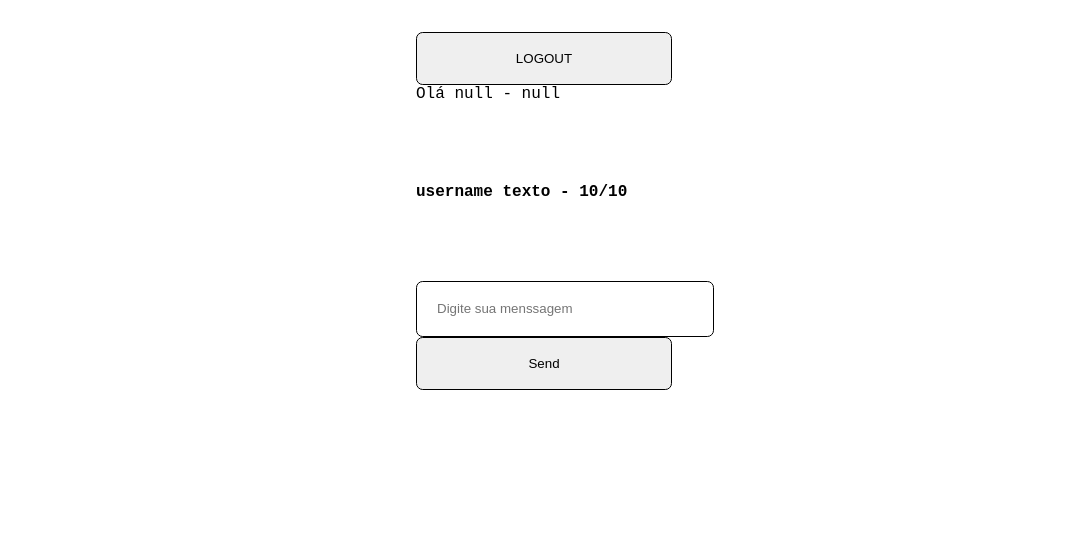
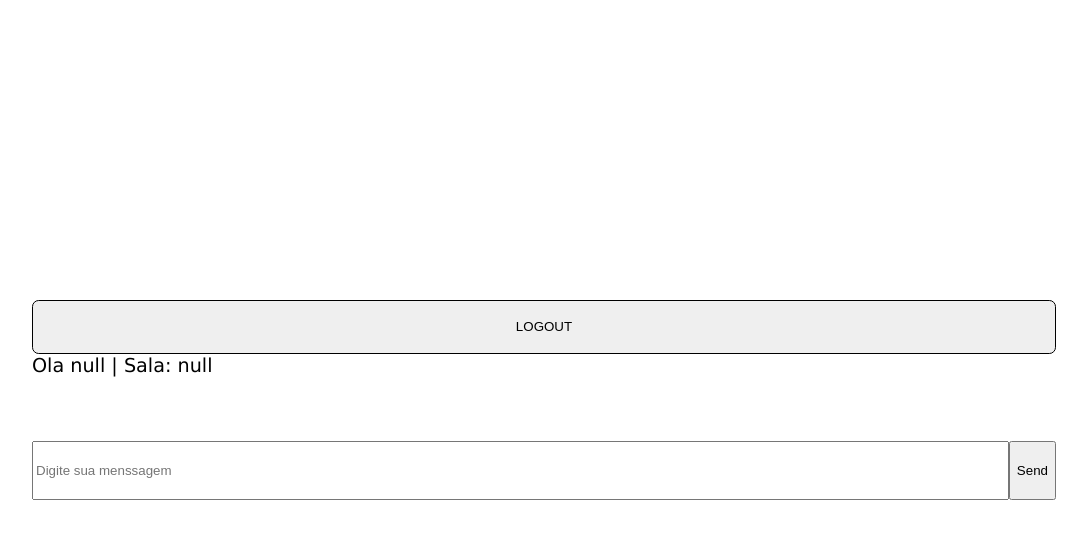
Before and after one commit to Otavioalv/websoketsTest, a website: page src/public/chat.html in a window 1280 px wide. Both pictures are taken after typing "Sample" into the empty fields and a click on the button "Send". Shown: the whole page, without its empty margins (96-1183 px from the left). Drawn offline with nearby package versions, Linux system fonts and the light colour scheme; no server answers.

Commit message:
Finalizado

```diff
--- a/src/public/chat.html
+++ b/src/public/chat.html
@@ -7,8 +7,8 @@
     <title>Document</title>
 </head>
 <body>
-    <div class="container">
-        <div class="row">
+    <div class="container-chat">
+        <div class="row-chat">
             <button type="button" class="logout" id="logout">LOGOUT</button>
 
             <div id="username">
@@ -19,17 +19,13 @@
 
             <div id="chat-content" class="conteiner-message">
                 <div class="messages" id="messages">
-                    <div class="new_message">
-                        <label class="form-label">
-                            <strong>username</strong>
-                            <span>texto - 10/10</span>
-                            <span id="status"></span>
-                        </label>
-                    </div>
                 </div>
             </div>
-            <input type="text" class="form-control" placeholder="Digite sua menssagem" id="menssagem">
-            <button type="button" id="sendMensage">Send</button>
+
+            <div class="chatText">
+                <input type="text" class="form-control" placeholder="Digite sua menssagem" id="menssagem">
+                <button type="button" id="sendMensage">Send</button>
+            </div>
         </div>
     </div>
     <script src="https://cdn.socket.io/4.4.1/socket.io.min.js"></script>
--- a/src/public/chat.js
+++ b/src/public/chat.js
@@ -6,15 +6,25 @@ document.addEventListener('DOMContentLoaded', () => {
     const room = urlSearch.get('room');
 
     const elementApr = document.getElementById('username');
-    elementApr.textContent = elementApr.textContent.replace(/username/g, username);
-    elementApr.textContent = elementApr.textContent.replace(/Sala/g, room);
+    elementApr.innerText = `Ola ${username} | Sala: ${room}`
+
 
 
     const socket = io('http://127.0.0.1:8091');
 
+    // emit(nome_do_evento, informação), envia informações
+    socket.emit("select_room", {username, room}, response => {
+      response.forEach(element => {
+          // console.log("menssagem: ", element);
+          createNewMessage(element, username);
+          window.scrollTo(0, document.body.scrollHeight);
+      });
+    });
+
+
     socket.on('connect', () => {
       console.log('Connected to server');
-      document.getElementById('status').textContent = 'Connected';
+      // document.getElementById('status').textContent = 'Connected';
     });
 
     socket.on('disconnect', () => {
@@ -22,22 +32,60 @@ document.addEventListener('DOMContentLoaded', () => {
       document.getElementById('status').textContent = 'Disconnected';
     });
 
-    socket.on('message', (msg) => {
-        console.log('Message from server:', msg);
-
-        const messageList = document.getElementById('messages');
-
-        console.log(messageList);
-    //  const messageItem = document.createElement('li');
-    //  messageItem.textContent = msg;
-    //  messageList.appendChild(messageItem);
+    // on = escutar evento
+    socket.on('message', (data) => {
+        createNewMessage(data, username);
     });
 
     document.getElementById('sendMensage').addEventListener('click', () => {
         const message = document.getElementById('menssagem').value;
-        console.log(message);
 
-        socket.emit('message', message);
+        const data = {
+          room,
+          username,
+          message
+        }
+
+        socket.emit('message', data);
         document.getElementById('menssagem').value = '';
+        window.scrollTo(0, document.body.scrollHeight);
+    });
+
+    document.getElementById('menssagem').addEventListener('keydown', (e) => {
+      if(e.key == "Enter"){
+        const message = document.getElementById('menssagem').value;
+
+        const data = {
+          room,
+          username,
+          message
+        }
+
+        socket.emit('message', data);
+        document.getElementById('menssagem').value = '';
+        window.scrollTo(0, document.body.scrollHeight);
+      }
+    })
+
+    document.getElementById('logout').addEventListener('click', (event) => {
+      window.location.href = "index.html"
     });
 });
+
+
+function createNewMessage(data, username) {
+    const messageList = document.getElementById('messages');
+    const nowDate = new Date(data.createdAt);
+    const today = nowDate.toLocaleDateString();
+
+    const newMessage = document.createElement('div');
+    newMessage.innerHTML = `
+      <label class="form-label">
+          <strong>${username}</strong>
+          <span>${data.text} - ${today}</span>
+          <span id="status"></span>
+      </label>
+    `
+
+    messageList.appendChild(newMessage);
+}
--- a/src/public/style.css
+++ b/src/public/style.css
@@ -1,15 +1,42 @@
+:root {
+    --box-shadown-config: .5em .5em 0 black
+}
+
 body {
     padding: 0;
     margin: 0;
-    font-family: 'Courier New', Courier, monospace;
+    font-family: 'Lucida Sans', 'Lucida Sans Regular', 'Lucida Grande', 'Lucida Sans Unicode', Geneva, Verdana, sans-serif
 }
 
+form {
+    display: flex;
+    justify-content: center;
+    align-items: center;
+    height: 100vh;
+}
+
+.container-chat{
+    display: flex;
+    justify-content: center;
+    align-items: center;
+    height: 100vh;
+}
+
+.row-chat {
+    position: relative;
+    display: flex;
+    justify-content: center;
+    flex-direction: column;
+    height: 100vh;
+    width: 80%;
+}
 
 .container {
-    display: flex;
-    align-items: center;
-    justify-content: center;
-    flex-direction: column;
+    background-color: white;
+    border-radius: 1em;
+    box-shadow: .5em .5em 0 black;
+    width: 20%;
+    padding: 2em;
 }
 
 
@@ -17,10 +44,10 @@ body {
     display: flex;
     flex-direction: column;
     margin: 2em 0;
-    width: 20%;
+    width: 100%;
 }
 
-.row select, .row input, .row button{
+.row select, .row input, .row button, .row-chat > button{
     height: 4em;
     border-radius: .5em;
     border: 1px solid black;
@@ -28,13 +55,14 @@ body {
     outline: 0;
 }
 
-.row input {
+.row input, .row select{
     padding: 0 1.5em;
 }
 
 
-.row select:hover, .row input:hover, .row button:hover{
-    background-color: #7900003a;
+.row select:hover, .row input:hover, .row button:hover, .row-chat > button:hover, .chatText > button:hover{
+    transition: all .1s ease-in-out;
+    box-shadow: .3em .3em 0 black;
     cursor: pointer;
 }
 
@@ -49,10 +77,32 @@ body {
 }
 
 .form-control {
+    display: flex;
+    align-items: center;
     width: 100%;
     height: 4em;
 }
 
 .conteiner-message {
-    margin: 5em 0;
 }
+
+.messages {
+    padding: 2em;
+}
+
+.chatText {
+    position: sticky;
+    width: 100%;
+    bottom: 0;
+    display: flex;
+}
+
+#logout {
+    position: sticky;
+    width: 100%;
+    top: 0;
+}
+
+#username {
+    font-size: 1.2em;
+}
```
Also changed, not shown: src/public/index.html (+0 -3 lines), src/socketIO.ts (+64 -3 lines).
